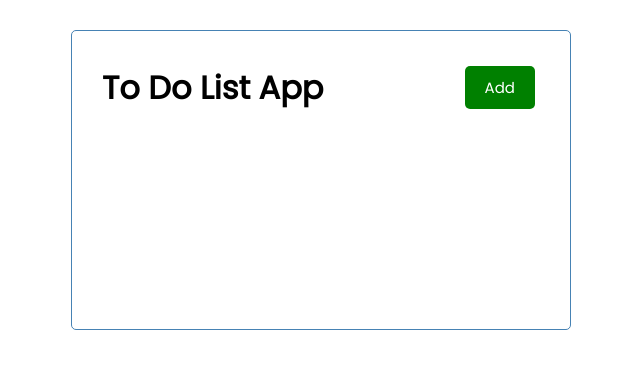
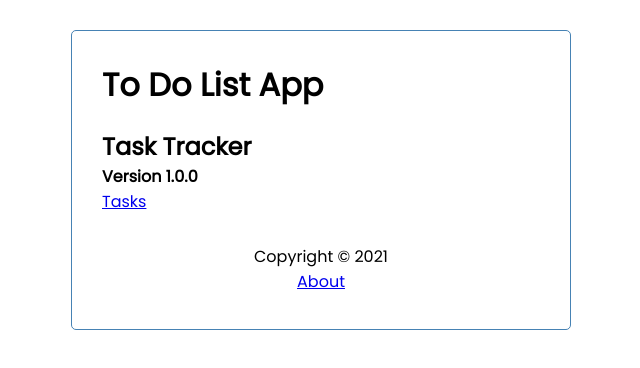
Before and after one commit to Max-Kolomiiets/To-Do-List-Angular, an Angular app: page /about in a window 1280 px wide. Before the commit this address led to /. Shown: the top 368 px of the page, without its empty margins (319-959 px from the left). Built offline with nearby package versions, Linux system fonts and the light colour scheme.

Commit message:
added a footer and about pages and some features

```diff
--- a/src/app/app.component.html
+++ b/src/app/app.component.html
@@ -1,4 +1,5 @@
 <div class="container">
   <app-header></app-header>
   <router-outlet></router-outlet>
+  <app-footer></app-footer>
 </div>
--- a/src/app/components/about/about.component.html
+++ b/src/app/components/about/about.component.html
@@ -1 +1,5 @@
-<p>about works!</p>
+<div>
+    <h2>Task Tracker</h2>
+    <h4>Version 1.0.0</h4>
+    <a routerLink="/">Tasks</a>
+</div>
--- /dev/null
+++ b/src/app/components/footer/footer.component.css
@@ -0,0 +1,4 @@
+footer {
+    margin-top: 30px;
+    text-align: center;
+  }
--- /dev/null
+++ b/src/app/components/footer/footer.component.html
@@ -0,0 +1,4 @@
+<footer>
+    <p>Copyright &copy; 2021</p>
+    <a routerLink="/about">About</a>
+</footer>
--- /dev/null
+++ b/src/app/components/footer/footer.component.ts
@@ -0,0 +1,15 @@
+import { Component, OnInit } from '@angular/core';
+
+@Component({
+  selector: 'app-footer',
+  templateUrl: './footer.component.html',
+  styleUrls: ['./footer.component.css']
+})
+export class FooterComponent implements OnInit {
+
+  constructor() { }
+
+  ngOnInit(): void {
+  }
+
+}
--- a/src/app/components/header/header.component.html
+++ b/src/app/components/header/header.component.html
@@ -1,6 +1,6 @@
 <header>
     <h1>{{ title }}</h1>
-    <app-button
+    <app-button *ngIf="hasRoute('/')"
         color="{{ showAddTask ? 'red' : 'green' }}"
         text="{{ showAddTask ? 'Close' : 'Add' }}"
         (btnClick)="toggleAddTask()"
--- a/src/app/components/header/header.component.ts
+++ b/src/app/components/header/header.component.ts
@@ -1,6 +1,7 @@
 import { Component, OnInit } from '@angular/core';
 import { UiService } from 'src/app/services/ui.service';
 import { Subscribable, Subscription } from 'rxjs';
+import { Router } from '@angular/router';
 
 @Component({
   selector: 'app-header',
@@ -12,7 +13,9 @@
   showAddTask: boolean = false;
   subscription: Subscription;
 
-  constructor(private uiService: UiService) {
+  constructor(
+    private uiService: UiService,
+    private router: Router) {
     this.subscription = this.uiService.ontoggle().subscribe(
       val => this.showAddTask = val
     )
@@ -20,9 +23,12 @@
 
   ngOnInit(): void {
   }
+
   toggleAddTask() {
-    console.log('gg');
-
     this.uiService.toggleAddTask();
   }
+
+  hasRoute(route: string) {
+    return this.router.url === route;
+  }
 }
```
Also changed, not shown: src/app/app.module.ts (+5 -2 lines), 1 other file (tests, documents, lock files or other folders).
